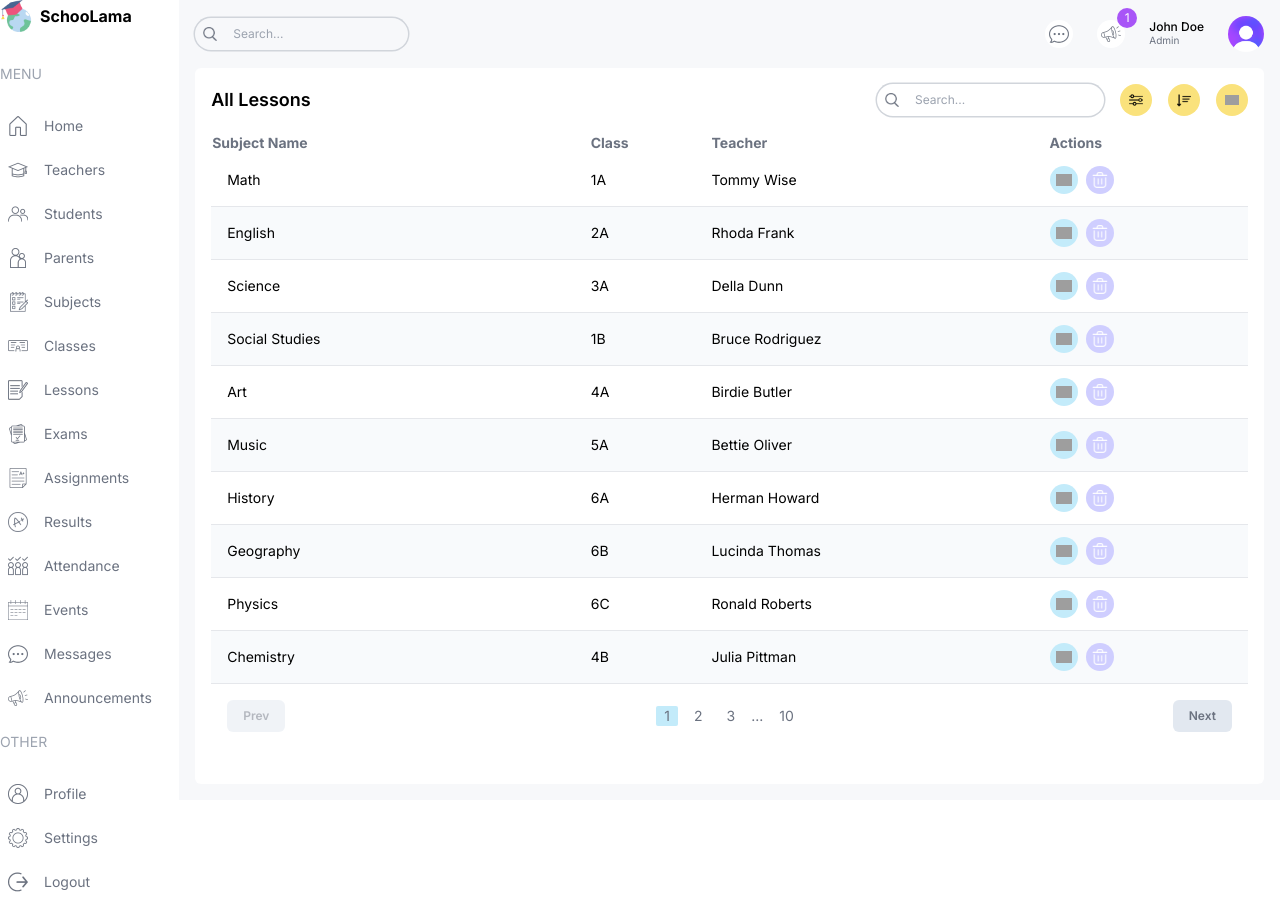
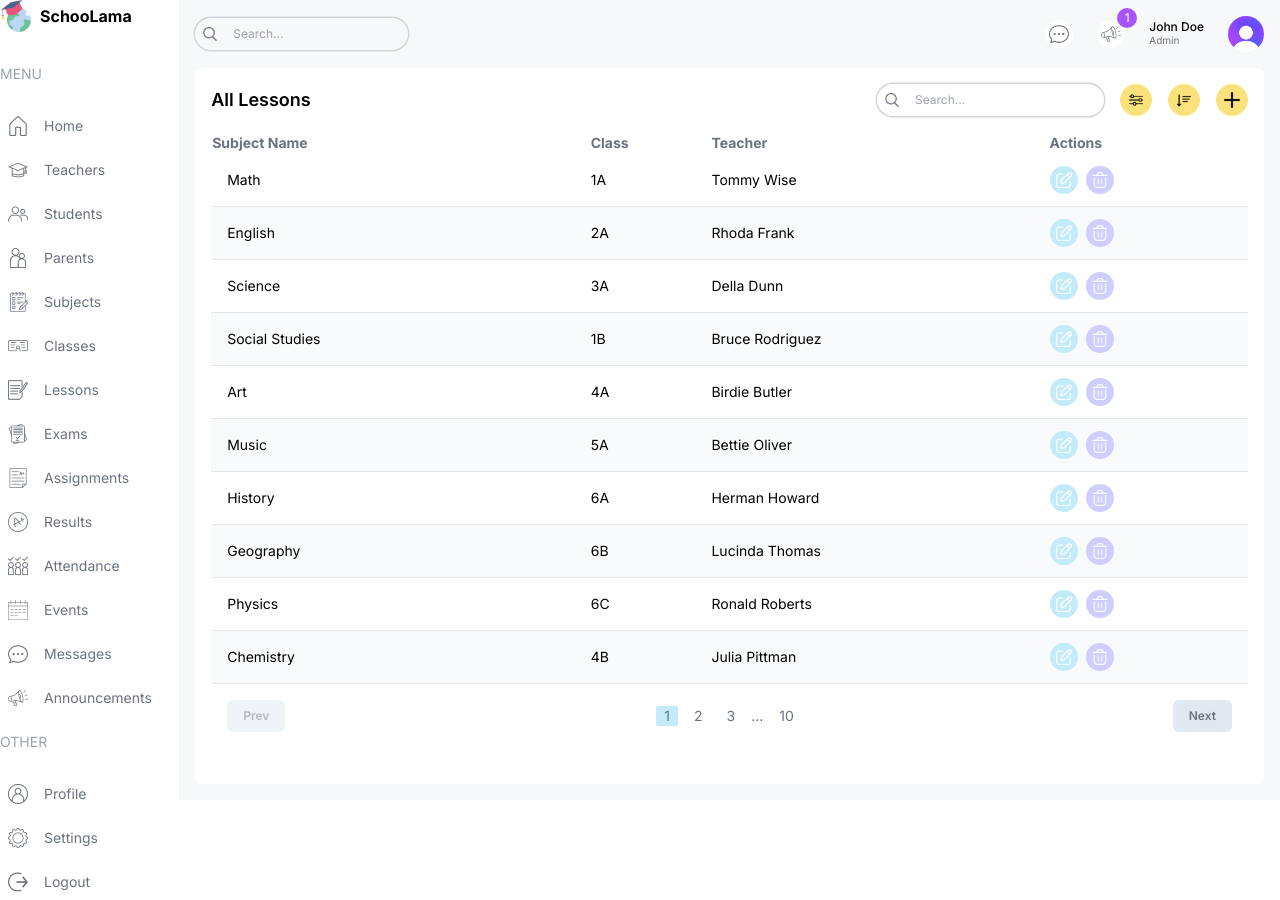
Before and after one commit to ltlongg/KTPM-N10, a Next.js app: page /list/lessons in a window 1280 px wide. Built offline with nearby package versions, Linux system fonts and the light colour scheme; grey boxes are pictures that could not be loaded.

Commit message:
Update lessons

```diff
--- a/src/app/(dashboard)/list/lessons/page.tsx
+++ b/src/app/(dashboard)/list/lessons/page.tsx
@@ -1,9 +1,9 @@
+import FormModal from "@/components/FormModal";
 import Pagination from "@/components/Pagination";
 import Table from "@/components/Table";
 import TableSearch from "@/components/TableSearch";
-import {role, lessonsData } from "@/lib/data";
+import { lessonsData, role } from "@/lib/data";
 import Image from "next/image";
-import Link from "next/link";
 
 type Lesson = {
   id: number;
@@ -15,7 +15,7 @@
 const columns = [
   {
     header: "Subject Name",
-    accessor: "subject",
+    accessor: "name",
   },
   {
     header: "Class",
@@ -31,6 +31,7 @@
     accessor: "action",
   },
 ];
+
 const LessonListPage = () => {
   const renderRow = (item: Lesson) => (
     <tr
@@ -42,16 +43,11 @@
       <td className="hidden md:table-cell">{item.teacher}</td>
       <td>
         <div className="flex items-center gap-2">
-          <Link href={`/list/teachers/${item.id}`}>
-            <button className="w-7 h-7 flex items-center justify-center rounded-full bg-lamaSky">
-              <Image src="/edit.png" alt="" width={16} height={16} />
-            </button>
-          </Link>
           {role === "admin" && (
-            <button className="w-7 h-7 flex items-center justify-center rounded-full bg-lamaPurple">
-              <Image src="/delete.png" alt="" width={16} height={16} />
-            </button>
-            // <FormModal table="student" type="delete" id={item.id}/>
+            <>
+              <FormModal table="lesson" type="update" data={item} />
+              <FormModal table="lesson" type="delete" id={item.id} />
+            </>
           )}
         </div>
       </td>
@@ -72,12 +68,7 @@
             <button className="w-8 h-8 flex items-center justify-center rounded-full bg-lamaYellow">
               <Image src="/sort.png" alt="" width={14} height={14} />
             </button>
-            {role === "admin" && (
-              <button className="w-8 h-8 flex items-center justify-center rounded-full bg-lamaYellow">
-                <Image src="/plus.png" alt="" width={14} height={14} />
-              </button>
-            //   <FormModal table="student" type="create"/>
-            )}
+            {role === "admin" && <FormModal table="lesson" type="create" />}
           </div>
         </div>
       </div>
```
